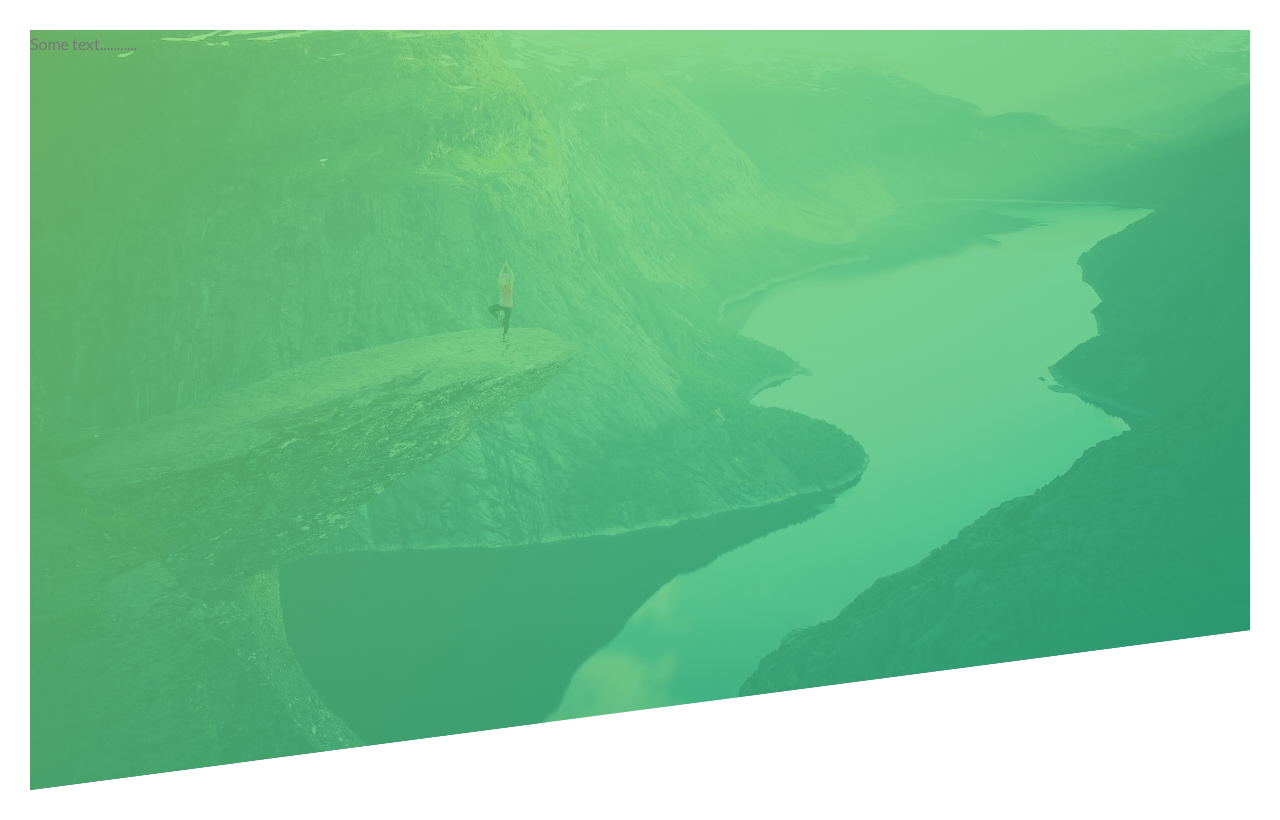
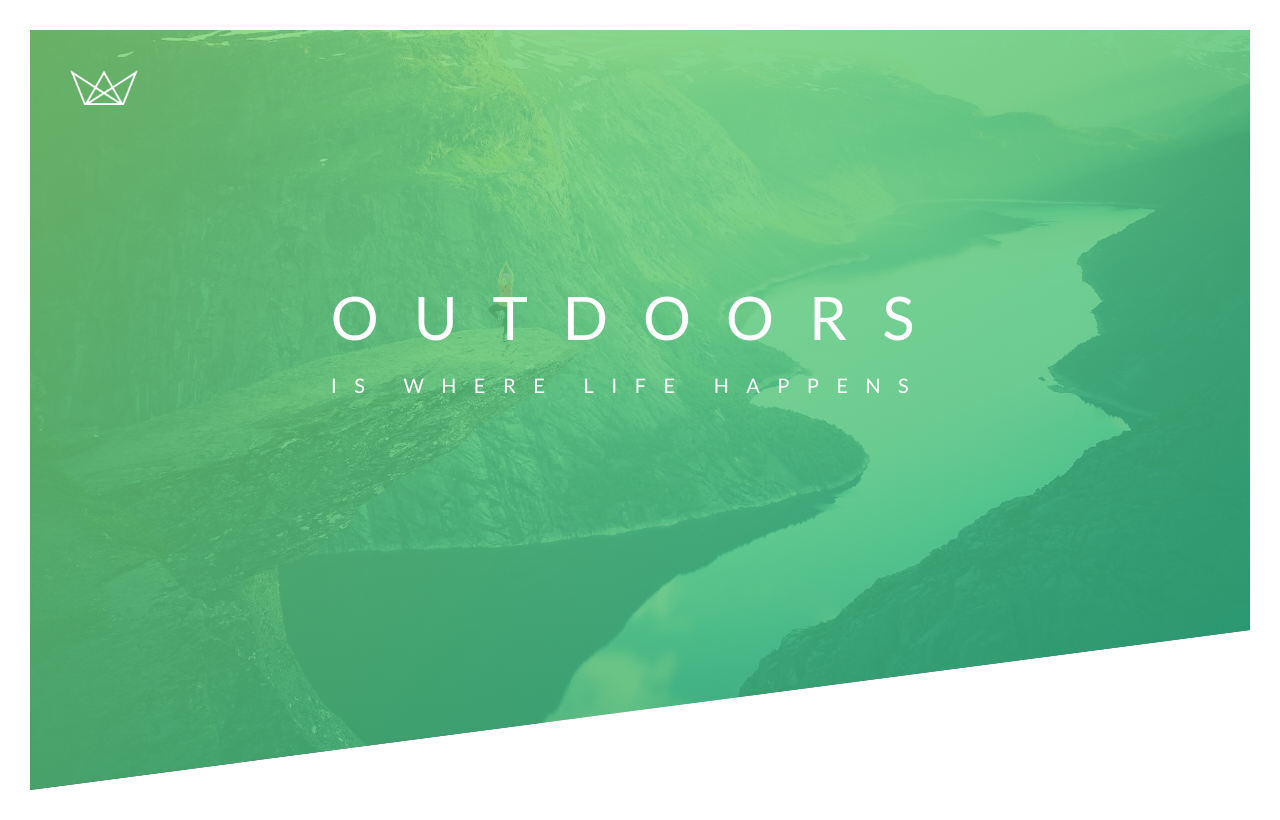
Before and after one commit to hamzaali81/Css-Projects, a plain HTML site: page Tour-Project/index.html in a window 1280 px wide. Drawn offline with Linux system fonts and the light colour scheme.

Commit message:
heading path

```diff
--- a/Tour-Project/css/style.css
+++ b/Tour-Project/css/style.css
@@ -25,7 +25,44 @@
     /* background-position: bottom;
     background-position: center; */
     background-position: top;
+    position: relative;
     /* clip: polygon(x y, x y, x y); */
     clip-path: polygon(0 0, 100% 0, 100% 75vh, 0 100%);
     /* clip-path: polygon(50% 0, 100% 100%, 0 100%); */
 }
+
+.logo-box {
+    position: absolute;
+    top: 40px;
+    left: 40px;
+}
+
+.logo {
+    height: 35px;
+}
+
+.text-box {
+    position: absolute;
+    top: 40%;
+    left: 50%;
+    transform: translate(-50%, -50%);
+}
+
+.heading-primary {
+    color: #ffffff;
+    text-transform: uppercase;
+}
+
+.heading-primary-main {
+    display: block;
+    font-size: 60px;
+    font-weight: 400;
+    letter-spacing: 35px;
+}
+
+.heading-primary-sub {
+    display: block;
+    font-size: 20px;
+    letter-spacing: 17.4px;
+    font-weight: 400;
+}
--- a/Tour-Project/index.html
+++ b/Tour-Project/index.html
@@ -12,7 +12,17 @@
 
 <body>
     <header class="header">
-        Some text...........
+        <div class="logo-box">
+            <img src="img/logo-white.png" alt="Logo" class="logo">
+        </div>
+        <div class="text-box">
+            <h1 class="heading-primary">
+                <span class="heading-primary-main">Outdoors</span>
+                <span class="heading-primary-sub">is where life happens</span>
+            </h1>
+        </div>
+
+
     </header>
 </body>
 
```
